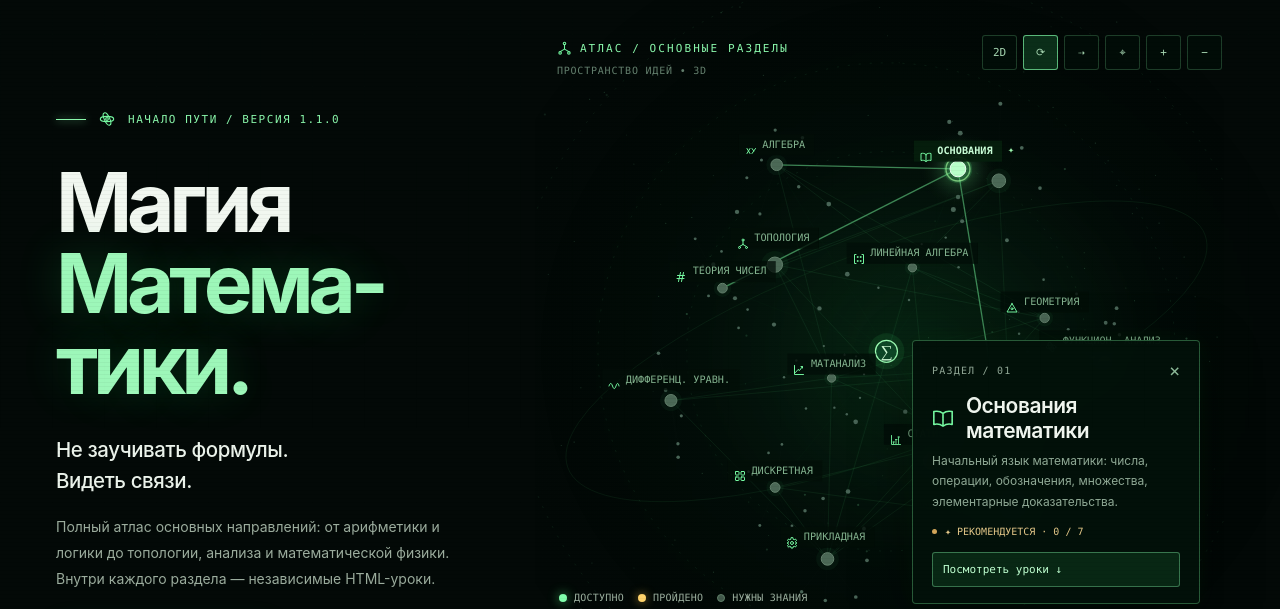
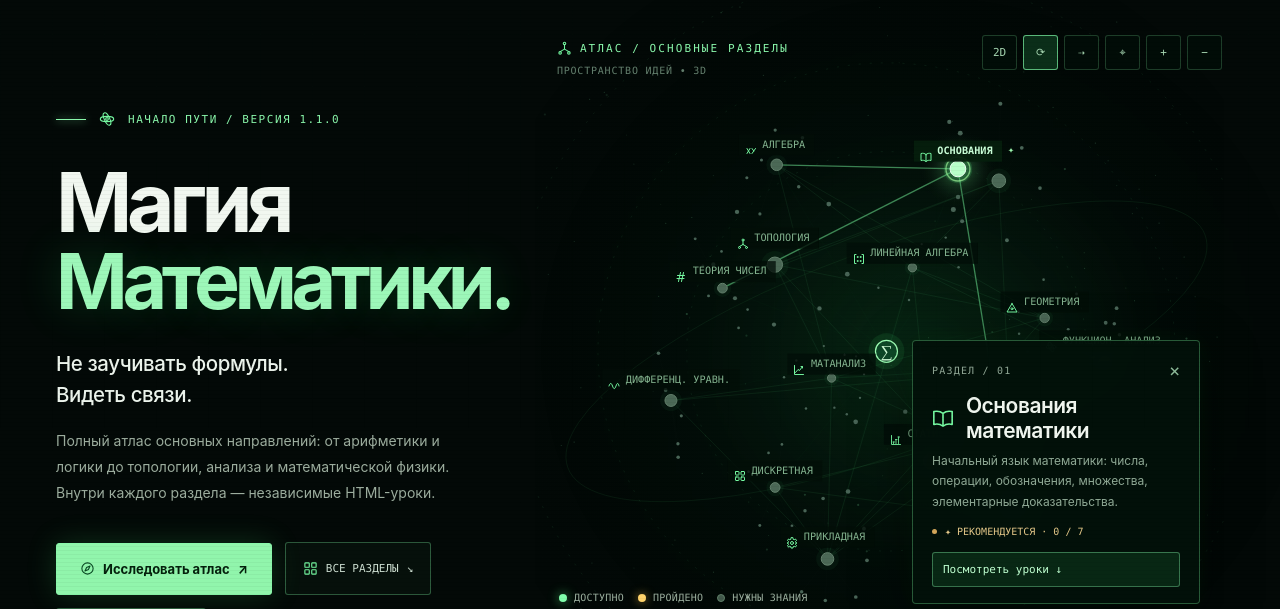
Before and after one commit to kernelpanic888/mathematics-magic, a plain HTML site: page index.html in a window 1280 px wide. Shown: the part 122-731 px from the top of the page. Drawn offline with Linux system fonts and the light colour scheme; animation ran at ten frames a second.

Commit message:
Keep the atlas title on two lines at all viewport widths

```diff
--- a/index.html
+++ b/index.html
@@ -53,12 +53,12 @@
     .nav-status { color: var(--mint); display: flex; align-items: center; gap: 9px; }
     .hero { min-height: 690px; display: grid; grid-template-columns: minmax(410px, .82fr) minmax(520px, 1.18fr); position: relative; }
     .hero::before { content: ""; position: absolute; width: 820px; height: 760px; right: -110px; top: -25px; pointer-events: none; background: radial-gradient(ellipse, rgba(33, 156, 79, .115) 0%, rgba(7, 30, 17, .06) 39%, transparent 67%); filter: blur(4px); }
-    .intro { z-index: 2; padding-top: 114px; padding-bottom: 65px; }
+    .intro { min-width: 0; container-type: inline-size; z-index: 2; padding-top: 114px; padding-bottom: 65px; }
     .eyebrow { font: 11px var(--mono); letter-spacing: .14em; color: var(--mint); display: flex; align-items: center; gap: 13px; }
     .eyebrow::before { content: ""; height: 1px; width: 30px; background: var(--mint); box-shadow: 0 0 8px var(--mint); }
     h1 { font-size: clamp(64px, 6.4vw, 108px); line-height: .99; letter-spacing: -.065em; font-weight: 670; margin: 35px 0 30px; }
     h1 span { display: block; }
-    h1 .highlight { color: #9df7b9; text-shadow: 0 0 45px rgba(38, 235, 104, .2); }
+    h1 .highlight { font-size: min(.94em, 17.25cqw); white-space: nowrap; color: #9df7b9; text-shadow: 0 0 45px rgba(38, 235, 104, .2); }
     .subtitle { max-width: 460px; color: #ecf4ec; font-size: clamp(19px, 1.6vw, 23px); font-weight: 450; letter-spacing: -.02em; line-height: 1.5; margin: 0 0 17px; }
     .desc { color: var(--muted); font-size: 14px; line-height: 1.85; max-width: 430px; margin: 0; }
     .actions { margin-top: 37px; display: flex; gap: 13px; align-items: center; flex-wrap: wrap; }
@@ -421,7 +421,7 @@
 <section aria-labelledby="page-title" class="shell hero">
 <div class="intro">
 <div class="eyebrow">НАЧАЛО ПУТИ / ВЕРСИЯ 1.1.0</div>
-<h1 id="page-title"><span>Магия</span><span class="highlight">Матема­тики.</span></h1>
+<h1 id="page-title"><span>Магия</span><span class="highlight">Математики.</span></h1>
 <p class="subtitle">Не заучивать формулы.<br/>Видеть связи.</p>
 <p class="desc">Полный атлас основных направлений: от арифметики и логики до топологии, анализа и математической физики. Внутри каждого раздела — независимые HTML-уроки.</p>
 <div class="actions">
```
